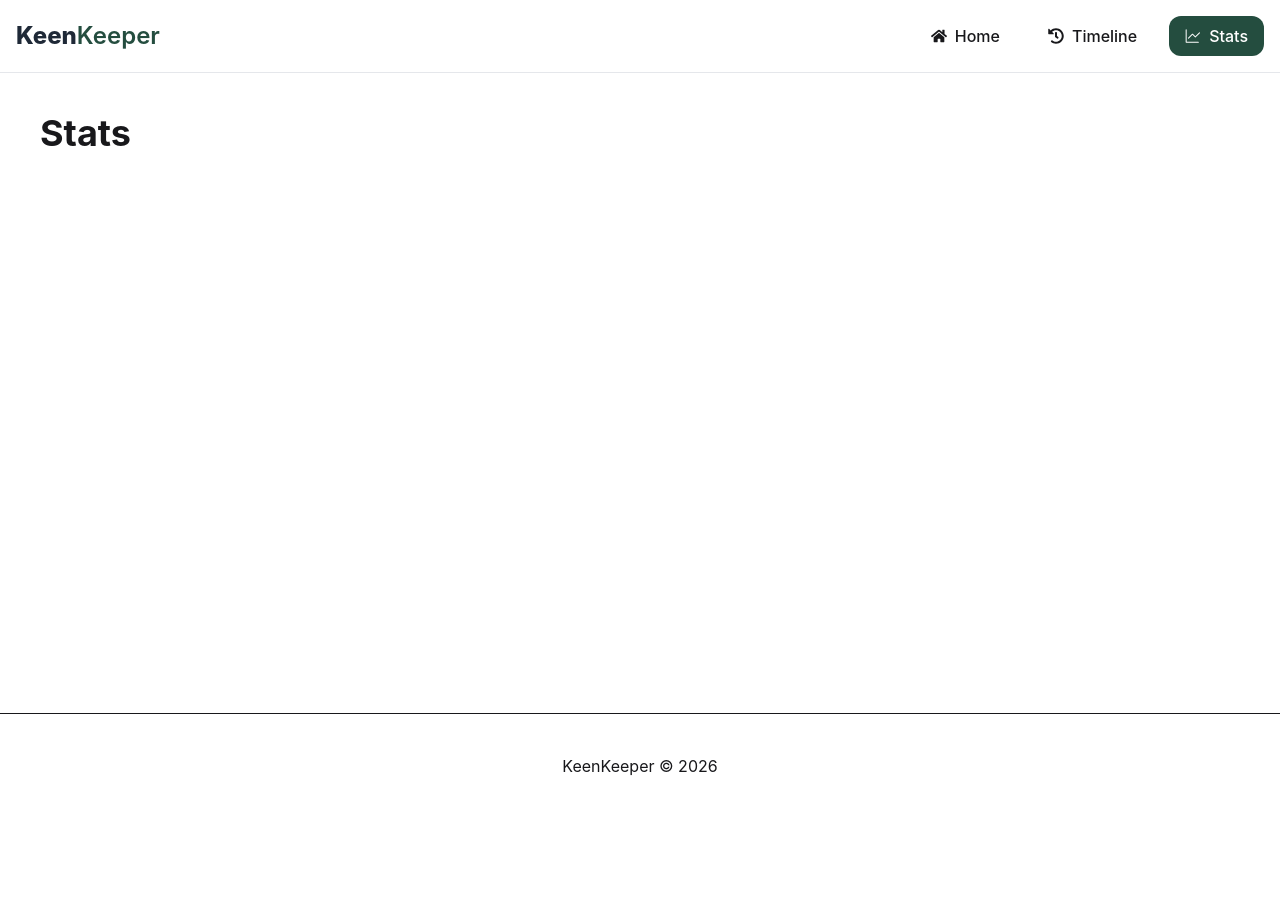
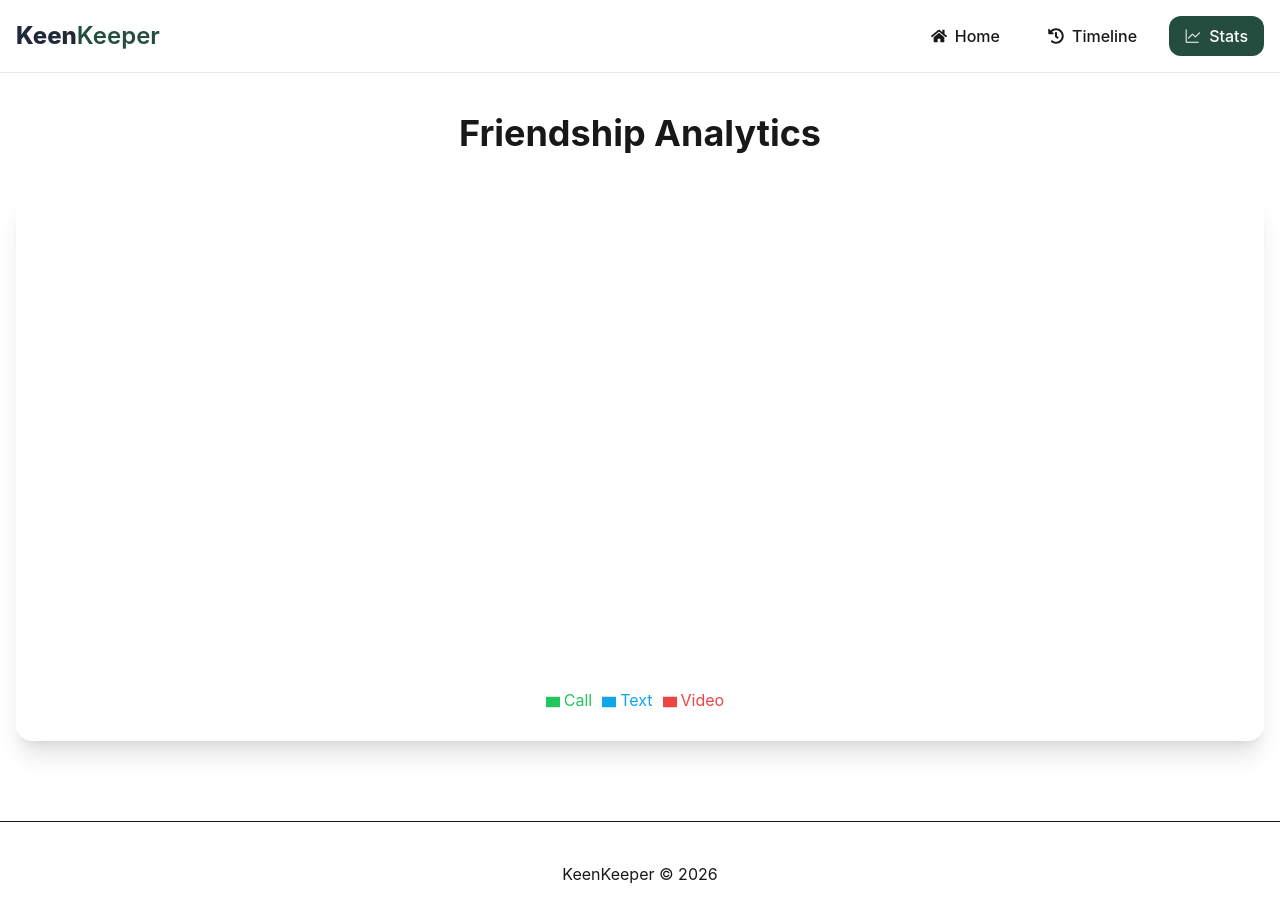
Before and after one commit to ashraful442002-alam/KeenKeeper, a React (Vite) app: page /stats in a window 1280 px wide. Shown: the top 922 px of the page. Before the commit the page ends 818 px from the top, so only its background shows below. Built offline with nearby package versions, Linux system fonts and the light colour scheme.

Commit message:
Stats section add

```diff
--- a/package.json
+++ b/package.json
@@ -11,11 +11,13 @@
   },
   "dependencies": {
     "@tailwindcss/vite": "^4.3.0",
+    "lucide-react": "^1.16.0",
     "react": "^19.2.6",
     "react-dom": "^19.2.6",
     "react-hot-toast": "^2.6.0",
     "react-icons": "^5.6.0",
     "react-router-dom": "^7.15.1",
+    "react-toastify": "^11.1.0",
     "recharts": "^3.8.1",
     "tailwindcss": "^4.3.0"
   },
--- a/src/Pages/ErrorPage/ErrorPage.jsx
+++ b/src/Pages/ErrorPage/ErrorPage.jsx
@@ -1,13 +1,26 @@
 import React from 'react';
+import { Link } from 'react-router-dom';
 
 const ErrorPage = () => {
-    return (
-         <div className="h-screen flex items-center justify-center">
-      <h1 className="text-5xl font-bold">
-        404 Page Not Found
+  return (
+    <div className="text-center py-20">
+
+      <h1 className="text-6xl font-bold">
+        404
       </h1>
+
+      <p className="mt-4 text-xl">
+        Page Not Found
+      </p>
+
+      <Link to="/">
+        <button className="btn mt-6">
+          Go Home
+        </button>
+      </Link>
+
     </div>
-    );
+  );
 };
 
 export default ErrorPage;
--- a/src/Pages/FriendDetails/FriendDetails.jsx
+++ b/src/Pages/FriendDetails/FriendDetails.jsx
@@ -1,7 +1,7 @@
 import React from 'react';
 import { useLoaderData, useParams } from 'react-router-dom';
 import FriendsInfo from './FriendsInfo';
-import toast from 'react-hot-toast';
+import { toast } from 'react-toastify';
 
 const FriendDetails = () => {
 
@@ -18,29 +18,26 @@ const friend = friends.find(
   }
 
 
-  const handleInteraction = (type) => {
+const handleCheckIn = (type) => {
 
   const newActivity = {
     id: Date.now(),
-    type,
+    type: type,
     title: `${type} with ${friend.name}`,
-    date: new Date().toLocaleDateString(),
+    date: new Date().toLocaleDateString()
   };
 
-  const existingActivities =
-    JSON.parse(localStorage.getItem("timeline")) || [];
+  const oldTimeline =
+    JSON.parse(localStorage.getItem('timeline')) || [];
 
-  const updatedActivities = [
-    ...existingActivities,
-    newActivity
-  ];
+  const updatedTimeline = [...oldTimeline, newActivity];
 
   localStorage.setItem(
-    "timeline",
-    JSON.stringify(updatedActivities)
+    'timeline',
+    JSON.stringify(updatedTimeline)
   );
 
-  toast.success(`${type} added to timeline`);
+  toast.success(`${type} added successfully`);
 };
 
     return (
@@ -117,15 +114,15 @@ const friend = friends.find(
 
             <div className="flex gap-4 mt-4">
 
-              <button onClick={()=>handleInteraction("Call")} className="btn "><img src="/src/assets/call.png" alt="" width="16"/>
+              <button onClick={()=>handleCheckIn("Call")} className="btn "><img src="/src/assets/call.png" alt="" width="16"/>
                 Call
               </button>
 
-              <button onClick={()=>handleInteraction("Text")} className="btn"><img src="/src/assets/text.png" alt="" width="20" />
+              <button onClick={()=>handleCheckIn("Text")} className="btn"><img src="/src/assets/text.png" alt="" width="20" />
                 Text
               </button>
 
-              <button onClick={()=>handleInteraction("Video")} className="btn "><img src="/src/assets/video.png" alt="" width="20"/>
+              <button onClick={()=>handleCheckIn("Video")} className="btn "><img src="/src/assets/video.png" alt="" width="20"/>
                 Video
               </button>
 
--- a/src/Pages/Homepage/Homepage.jsx
+++ b/src/Pages/Homepage/Homepage.jsx
@@ -2,8 +2,17 @@ import React from 'react';
 import Banner from '../../Component/Banner/Banner';
 import FeaturedCard from '../../Component/FeaturedCard/FeaturedCard';
 import Friends from '../../Component/Friends/Friends';
+import { useLoaderData } from "react-router-dom";
 
 const Homepage = () => {
+
+const friends = useLoaderData();
+
+
+
+
+
+
     return (
 
       <div>
--- a/src/Pages/Stats/Stats.jsx
+++ b/src/Pages/Stats/Stats.jsx
@@ -1,13 +1,99 @@
-import React from 'react';
+import React, { useEffect, useState } from 'react';
+
+import {
+  PieChart,
+  Pie,
+  Cell,
+  Tooltip,
+  ResponsiveContainer,
+  Legend
+} from 'recharts';
 
 const Stats = () => {
-    return (
-        <div className="p-10">
-      <h1 className="text-4xl font-bold">
-        Stats
+
+  const [data, setData] = useState([]);
+
+  useEffect(() => {
+
+    const timeline =
+      JSON.parse(localStorage.getItem("timeline")) || [];
+
+    const calls =
+      timeline.filter(item => item.type === "Call").length;
+
+    const texts =
+      timeline.filter(item => item.type === "Text").length;
+
+    const videos =
+      timeline.filter(item => item.type === "Video").length;
+
+    setData([
+      { name: "Call", value: calls },
+      { name: "Text", value: texts },
+      { name: "Video", value: videos }
+    ]);
+
+  }, []);
+
+  const COLORS = [
+    "#22C55E",
+    "#0EA5E9",
+    "#EF4444"
+  ];
+
+  return (
+    <div className="container mx-auto px-4 py-10">
+
+      <h1 className="text-4xl font-bold text-center mb-10">
+
+        Friendship Analytics
+
       </h1>
+
+      <div className="bg-white rounded-2xl shadow-xl p-6">
+
+        <div className="w-full h-[500px]">
+
+          <ResponsiveContainer>
+
+            <PieChart>
+
+              <Pie
+                data={data}
+                dataKey="value"
+                cx="50%"
+                cy="50%"
+                outerRadius={150}
+                label
+              >
+
+                {
+                  data.map((entry, index) => (
+
+                    <Cell
+                      key={index}
+                      fill={COLORS[index % COLORS.length]}
+                    />
+
+                  ))
+                }
+
+              </Pie>
+
+              <Tooltip />
+
+              <Legend />
+
+            </PieChart>
+
+          </ResponsiveContainer>
+
+        </div>
+
+      </div>
+
     </div>
-    );
+  );
 };
 
 export default Stats;
--- a/src/Routes/Routes.jsx
+++ b/src/Routes/Routes.jsx
@@ -12,6 +12,7 @@ export const router = createBrowserRouter([
   {
     path: "/",
     element: <MainLayout />,
+    errorElement: <ErrorPage />,
 
     children: [
       {
@@ -30,12 +31,10 @@ export const router = createBrowserRouter([
       },
 
       {
-  path: "/friend/:id",
-  element: <FriendDetails />,
-  loader: () => fetch('/friends.json')
-},
+        path: "friend/:id",
+        element: <FriendDetails />,
+        loader: () => fetch("/friends.json"),
+      },
     ],
-
-    errorElement: <ErrorPage />,
   },
 ]);
```
Also changed, not shown: src/Provider/TimelineProvider.jsx (deleted), 1 other file (tests, documents, lock files or other folders).
